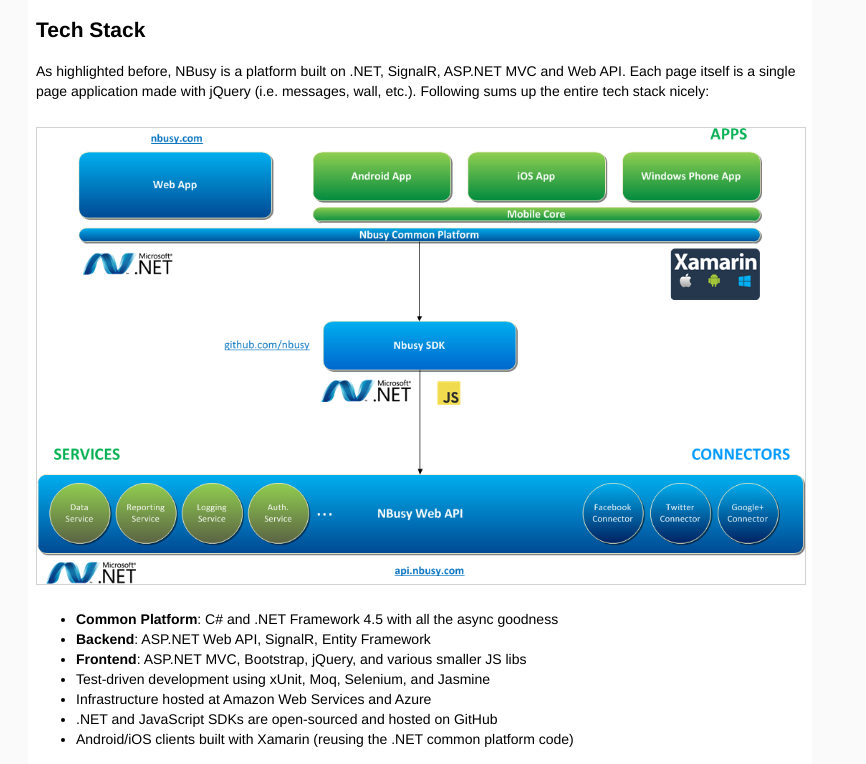
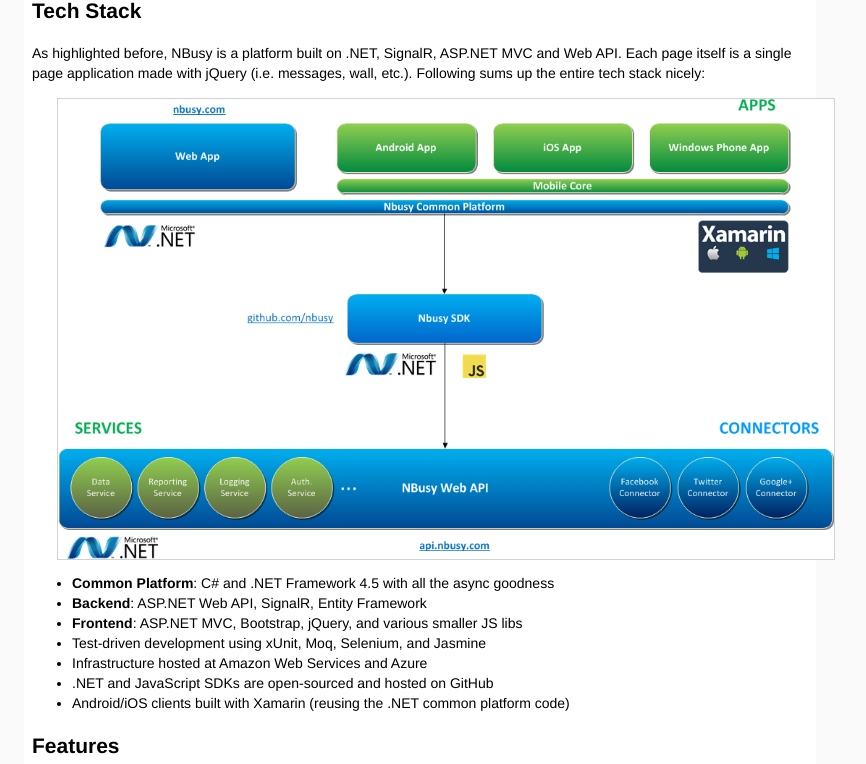
Before and after one commit to soygul/soygul.github.io, a plain HTML site: page nbusy/index.html in a window 1280 px wide. Shown: the part 641-1405 px from the top of the page, without its empty margins (220-1086 px from the left). Drawn offline with Linux system fonts and the light colour scheme.

Commit message:
normalize margins

```diff
--- a/site.css
+++ b/site.css
@@ -7,21 +7,18 @@
 
 body {
   background-color: white;
+  margin: 1% 0.5%;
   padding: 1%;
-  margin: 1%;
   font-family: "Helvetica Neue", Helvetica, Arial, sans-serif;
   font-size: 14px;
   line-height: 1.42857;
 }
 
 a > img {
-  margin-left: auto;
-  margin-right: auto;
+  margin: auto 25px;
   display: block;
   max-width: 100%;
   border: 1px solid lightgrey;
-  margin-top: 25px;
-  margin-bottom: 25px;
 }
 
 .home-button {
```
